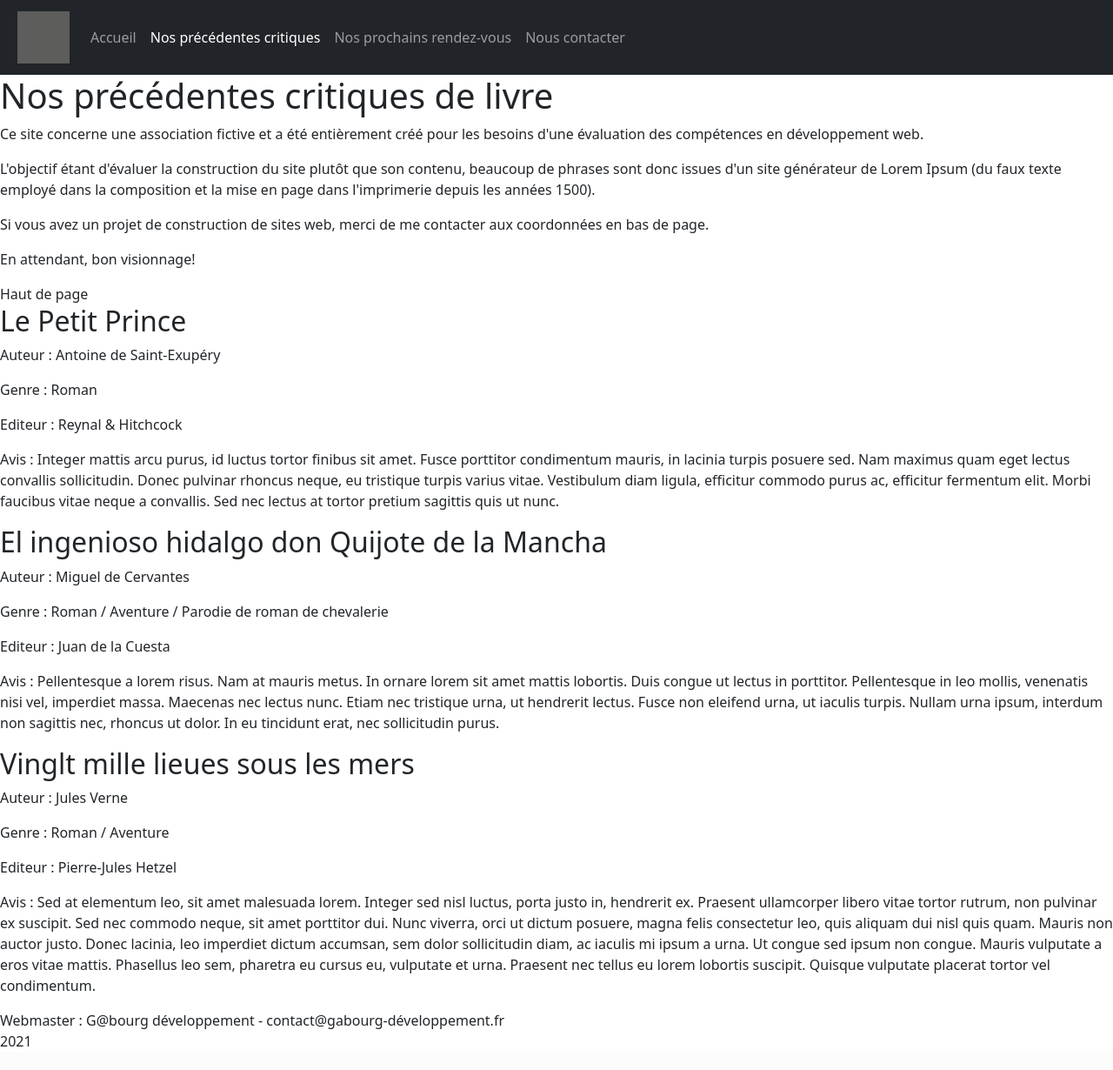
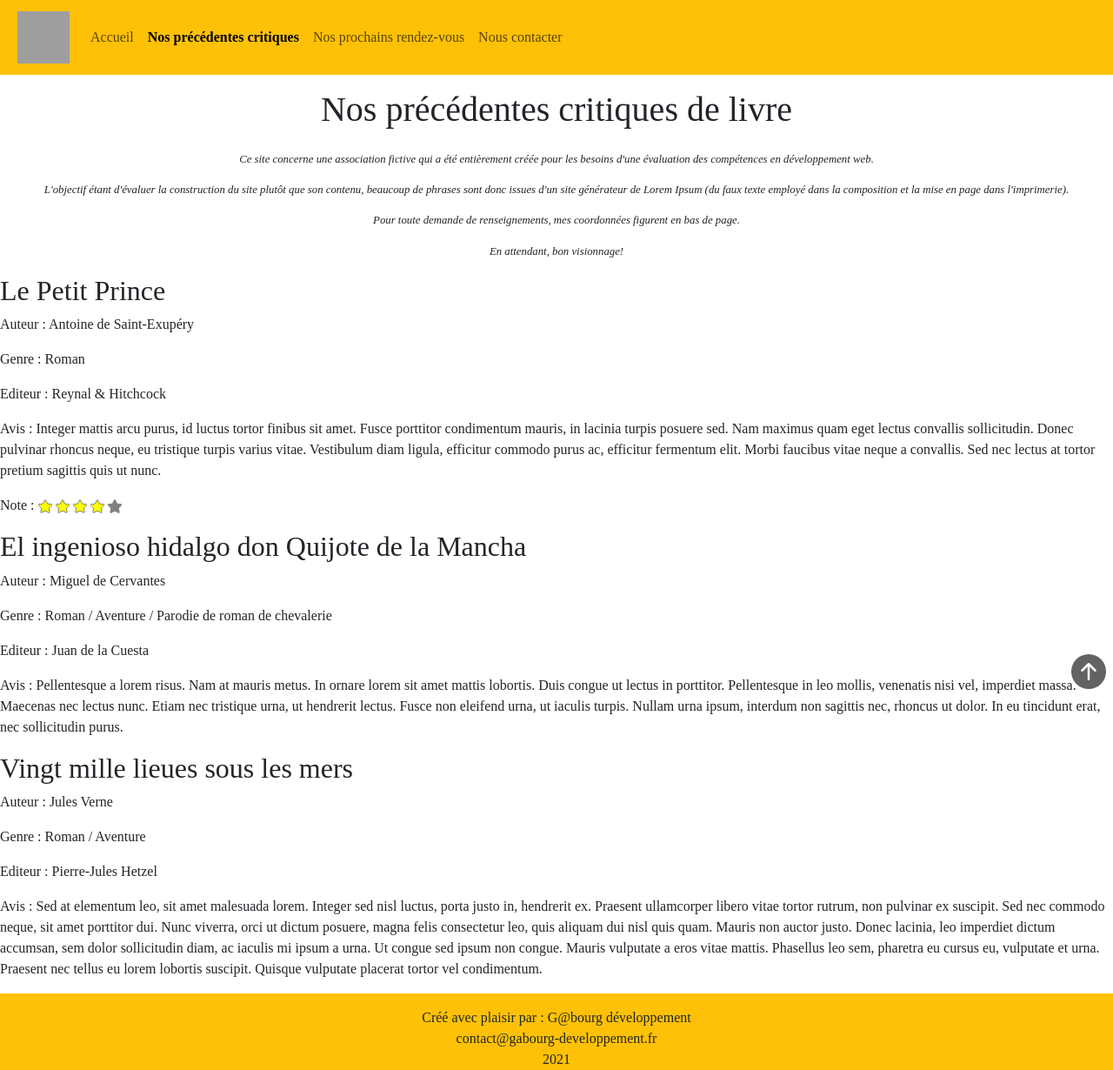
Before and after one commit to Jeremy-gabourg/Evaluation-2-HTML-CSS-Bootstrap, a PHP site: page /critiques1.html in a window 1280 px wide. Shown: the whole page at 87% size. Before the commit the page ends 1203 px from the top, so only its background shows below. Run offline with PHP 8.4, Linux system fonts and the light colour scheme; some libraries are stand-ins or nearby versions; some web fonts are replaced; grey boxes are pictures that could not be loaded.

Commit message:
DOC : add family font and finish homepage with Bootstrap

```diff
--- a/web/critiques1.html
+++ b/web/critiques1.html
@@ -12,11 +12,11 @@
   <link rel="icon" type="image/svg" href="../Medias/loud.svg">
 </head>
 <body>
-  <header class="navbar navbar-expand-md navbar-dark bg-dark">
-    <nav class="container-xxl flex-wrap" aria-label="Main navigation">
+  <header class="navbar navbar-expand-md navbar-light bg-warning">
+    <nav class="container-xxl flex-wrap" aria-label="Main navigation" id="HautDePage">
 
       <a href="#" class="navbar-brand ms-2">
-        <img src="../Medias/loud.svg" alt="Logo 'Lectique'" class="logo" height="60px" width="60px">
+        <img src="../Medias/loud.svg" alt="Logo 'Lectique'" height="60px" width="60px">
       </a>
 
         <button class="navbar-toggler collapsed"
@@ -35,7 +35,7 @@
               <a href="../accueil.html" class="nav-link p-2">Accueil</a>
             </li>
             <li class="nav-item col-12 col-md-auto">
-              <a href="#" class="nav-link p-2 active">Nos précédentes critiques</a>
+              <a href="#" class="nav-link p-2 active fw-bold">Nos précédentes critiques</a>
             </li>
             <li class="nav-item col-12 col-md-auto">
               <a href="./prochains_rdv.html" class="nav-link p-2">Nos prochains rendez-vous</a>
@@ -47,16 +47,18 @@
         </ul>
     </nav>
   </header>
-  <article>
-    <h1>Nos précédentes critiques de livre</h1>
-    <p>Ce site concerne une association fictive et a été entièrement créé pour les besoins d'une évaluation des
+  <main>
+
+    <section>
+      <h1 class="text-center mx-2 pt-3">Nos précédentes critiques de livre</h1>
+      <article class="text-center fst-italic mx-2 mt-4 avertissement">
+        <p>Ce site concerne une association fictive qui a été entièrement créée pour les besoins d'une évaluation des
         compétences en développement web.</p>
         <p>L'objectif étant d'évaluer la construction du site plutôt que son contenu, beaucoup de phrases sont donc issues
-      d'un site générateur de Lorem Ipsum (du faux texte employé dans la composition et la mise en page dans l'imprimerie
-      depuis les années 1500).</p>
-    <p>Si vous avez un projet de construction de sites web, merci de me contacter aux coordonnées en bas de page.</p>
+        d'un site générateur de Lorem Ipsum (du faux texte employé dans la composition et la mise en page dans l'imprimerie).</p>
+        <p>Pour toute demande de renseignements, mes coordonnées figurent en bas de page.</p>
         <p>En attendant, bon visionnage!</p>
-		<div>Haut de page</div>
+      </article>
 
       <h2>Le Petit Prince</h2>
         <p>Auteur : Antoine de Saint-Exupéry</p>
@@ -67,6 +69,24 @@
           neque, eu tristique turpis varius vitae. Vestibulum diam ligula, efficitur commodo purus ac, efficitur
           fermentum elit. Morbi faucibus vitae neque a convallis. Sed nec lectus at tortor pretium sagittis quis ut
           nunc.</p>
+        <p>Note :
+          <svg xmlns="http://www.w3.org/2000/svg" width="16" height="16" fill="currentColor" class="bi bi-star-fill pleine" viewBox="0 0 16 16">
+            <path d="M3.612 15.443c-.386.198-.824-.149-.746-.592l.83-4.73L.173 6.765c-.329-.314-.158-.888.283-.95l4.898-.696L7.538.792c.197-.39.73-.39.927 0l2.184 4.327 4.898.696c.441.062.612.636.283.95l-3.523 3.356.83 4.73c.078.443-.36.79-.746.592L8 13.187l-4.389 2.256z"/>
+          </svg>
+          <svg xmlns="http://www.w3.org/2000/svg" width="16" height="16" fill="currentColor" class="bi bi-star-fill pleine" viewBox="0 0 16 16">
+            <path d="M3.612 15.443c-.386.198-.824-.149-.746-.592l.83-4.73L.173 6.765c-.329-.314-.158-.888.283-.95l4.898-.696L7.538.792c.197-.39.73-.39.927 0l2.184 4.327 4.898.696c.441.062.612.636.283.95l-3.523 3.356.83 4.73c.078.443-.36.79-.746.592L8 13.187l-4.389 2.256z"/>
+          </svg>
+          <svg xmlns="http://www.w3.org/2000/svg" width="16" height="16" fill="currentColor" class="bi bi-star-fill pleine" viewBox="0 0 16 16">
+            <path d="M3.612 15.443c-.386.198-.824-.149-.746-.592l.83-4.73L.173 6.765c-.329-.314-.158-.888.283-.95l4.898-.696L7.538.792c.197-.39.73-.39.927 0l2.184 4.327 4.898.696c.441.062.612.636.283.95l-3.523 3.356.83 4.73c.078.443-.36.79-.746.592L8 13.187l-4.389 2.256z"/>
+          </svg>
+          <svg xmlns="http://www.w3.org/2000/svg" width="16" height="16" fill="currentColor" class="bi bi-star-fill pleine" viewBox="0 0 16 16">
+            <path d="M3.612 15.443c-.386.198-.824-.149-.746-.592l.83-4.73L.173 6.765c-.329-.314-.158-.888.283-.95l4.898-.696L7.538.792c.197-.39.73-.39.927 0l2.184 4.327 4.898.696c.441.062.612.636.283.95l-3.523 3.356.83 4.73c.078.443-.36.79-.746.592L8 13.187l-4.389 2.256z"/>
+          </svg>
+          <svg xmlns="http://www.w3.org/2000/svg" width="16" height="16" fill="currentColor" class="bi bi-star-fill vide" viewBox="0 0 16 16">
+            <path d="M3.612 15.443c-.386.198-.824-.149-.746-.592l.83-4.73L.173 6.765c-.329-.314-.158-.888.283-.95l4.898-.696L7.538.792c.197-.39.73-.39.927 0l2.184 4.327 4.898.696c.441.062.612.636.283.95l-3.523 3.356.83 4.73c.078.443-.36.79-.746.592L8 13.187l-4.389 2.256z"/>
+          </svg>
+
+        </p>
 
       <h2>El ingenioso hidalgo don Quijote de la Mancha</h2>
         <p>Auteur : Miguel de Cervantes</p>
@@ -77,7 +97,7 @@
           nunc. Etiam nec tristique urna, ut hendrerit lectus. Fusce non eleifend urna, ut iaculis turpis. Nullam urna
           ipsum, interdum non sagittis nec, rhoncus ut dolor. In eu tincidunt erat, nec sollicitudin purus.</p>
 
-    <h2>Vinglt mille lieues sous les mers</h2>
+      <h2>Vingt mille lieues sous les mers</h2>
         <p>Auteur : Jules Verne</p>
         <p>Genre : Roman / Aventure</p>
         <p>Editeur : Pierre-Jules Hetzel</p>
@@ -88,11 +108,30 @@
           iaculis mi ipsum a urna. Ut congue sed ipsum non congue. Mauris vulputate a eros vitae mattis. Phasellus leo
           sem, pharetra eu cursus eu, vulputate et urna. Praesent nec tellus eu lorem lobortis suscipit. Quisque
           vulputate placerat tortor vel condimentum.</p>
-  </article>
-  <footer>
-    <div>Webmaster : G@bourg développement - contact@gabourg-développement.fr</div>
-    <div>2021</div>
+        </section>
+        <div class="position-fixed bottom-0 end-0 mb-2 me-2">
+          <a href="#HautDePage">
+            <svg
+          role="button"
+          xmlns="http://www.w3.org/2000/svg"
+          width="40"
+          height="40"
+          fill="currentColor"
+          class="bi bi-arrow-up-circle-fill logo"
+          viewBox="0 0 16 16">
+          <path d="M16 8A8 8 0 1 0 0 8a8 8 0 0 0 16 0zm-7.5 3.5a.5.5 0 0 1-1 0V5.707L5.354
+          7.854a.5.5 0 1 1-.708-.708l3-3a.5.5 0 0 1 .708 0l3 3a.5.5 0 0 1-.708.708L8.5 5.707V11.5z"/>
+          </svg>
+          </a>
+        </div>
+  </main>
+
+  <footer class="bg-warning">
+    <div class="text-center pt-3">Créé avec plaisir par : G@bourg développement</div>
+    <div class="text-center">contact@gabourg-developpement.fr</div>
+    <div class="text-center">2021</div>
   </footer>
+
   <script src="../Tools/jquery-3.5.1.min.js"></script>
   <script src="../Tools/bootstrap.bundle.min.js"></script>
 </body>
--- a/web/style.css
+++ b/web/style.css
@@ -1,3 +1,50 @@
+@font-face{
+  font-family: Gentium Book Basic;
+  src: url(../Tools/GentiumBookBasic-Regular.ttf);
+}
+
+body{
+  font-family: Gentium Book Basic;
+}
+
 .logo{
-  filter: invert(97%) sepia(1%) saturate(334%) hue-rotate(6deg) brightness(91%) contrast(92%);
+  filter: invert(0%) sepia(0%) saturate(0%) hue-rotate(139deg) brightness(100%) contrast(104%);
 }
+
+.avertissement{
+  font-size: 0.8em;
+}
+
+.texte_explicatif{
+  text-align: justify;
+  text-indent: 10%;
+}
+
+.image_titre{
+  position: relative;
+  height: 200px;
+  z-index: 1;
+}
+.image_acceuil{
+  position: absolute;
+  opacity: 0.40;
+  top : 0;
+  left: 0;
+}
+
+.titre{
+  position: absolute;
+  width: 100%;
+  top: 40%;
+  z-index: 2;
+}
+
+.pleine{
+  stroke: grey;
+  fill: yellow;
+}
+
+.vide{
+  stroke: grey;
+  fill: grey;
+}
```
Also changed, not shown: Tools/OFL.txt (added, +94 -0 lines), accueil.html (+56 -30 lines), Medias/open-single-book.jpg (added), Tools/GentiumBookBasic-Bold.ttf (added), Tools/GentiumBookBasic-BoldItalic.ttf (added), Tools/GentiumBookBasic-Italic.ttf (added), Tools/GentiumBookBasic-Regular.ttf (added), web/contacts.html (line endings or trailing spaces). Lines whose indentation alone changed are shown as unchanged.
